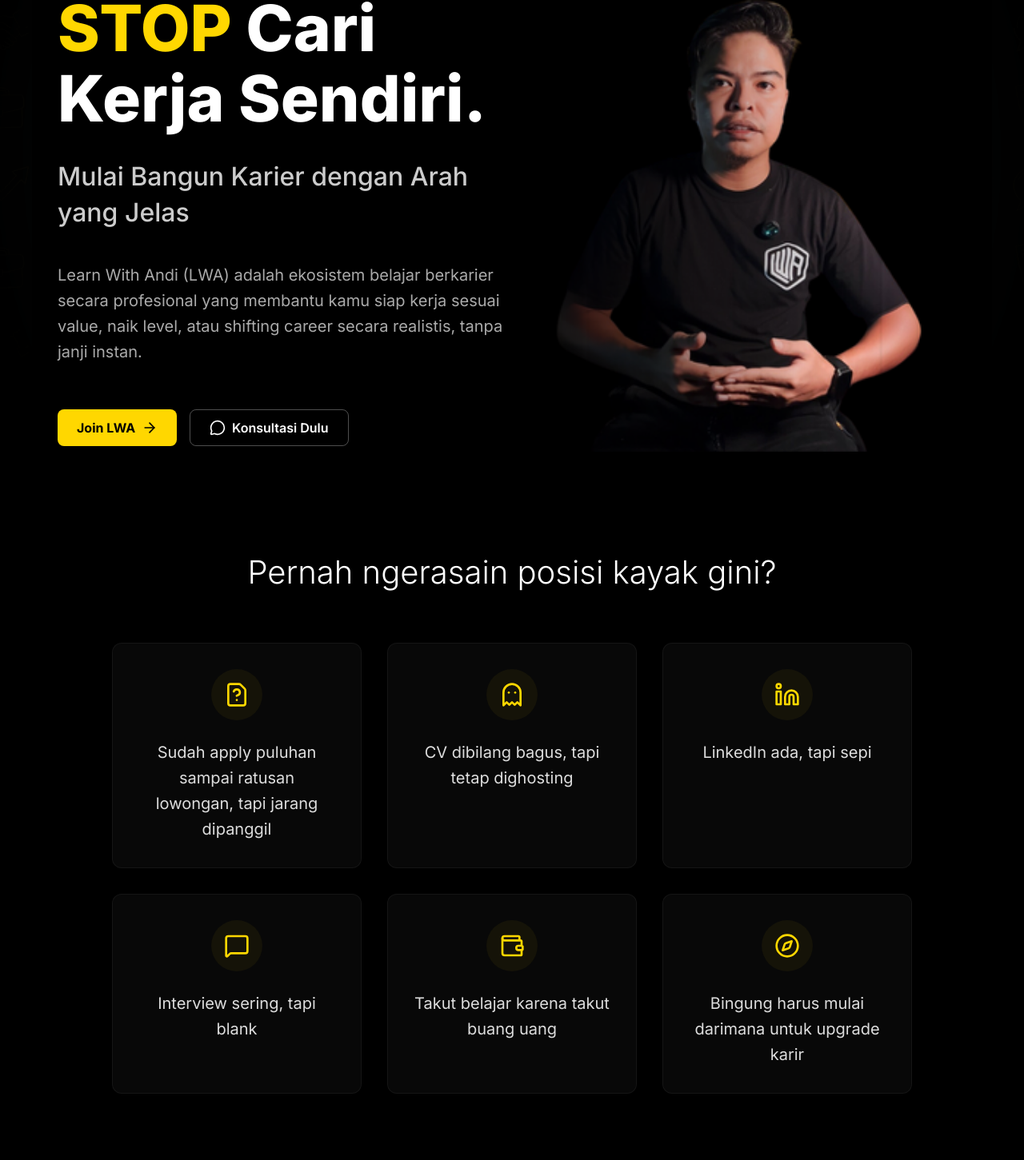
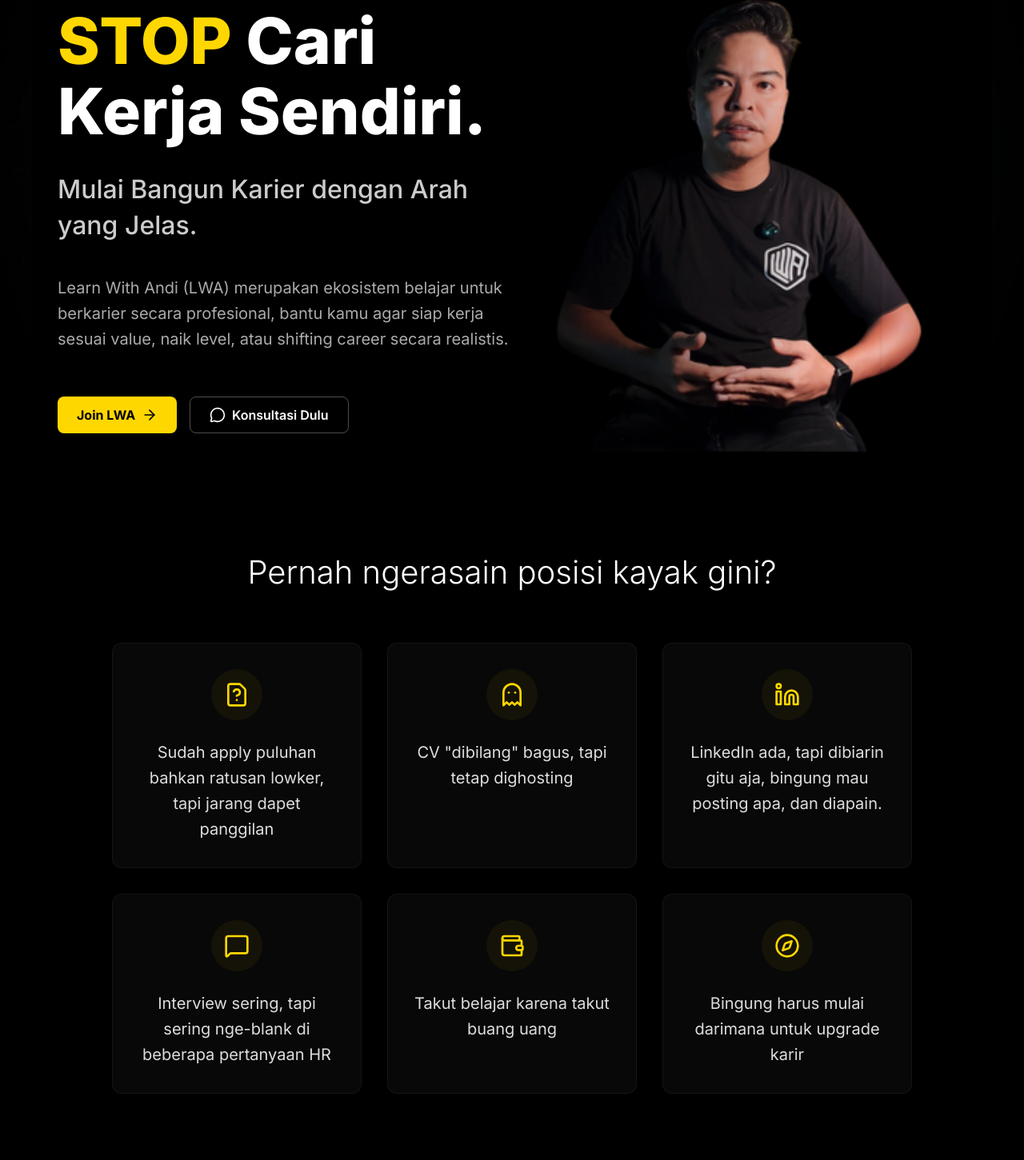
Before and after one commit to alvianzf/learnwithandi.com, a Next.js app: page / in a window 1280 px wide. Shown: the part 205-1656 px from the top of the page at 80% size. Built offline with nearby package versions, Linux system fonts and the light colour scheme.

Commit message:
docs: Update marketing copy for hero and problem sections and remove the arrow icon from the primary CTA button.

```diff
--- a/src/data/content.ts
+++ b/src/data/content.ts
@@ -61,9 +61,9 @@
   },
   hero: {
     badge: "Career Coaching Indonesia",
-    headline: "STOP Cari Kerja Sendiri.",
-    subHeadline: "Mulai Bangun Karier dengan Arah yang Jelas",
-    description: "Learn With Andi (LWA) adalah ekosistem belajar berkarier secara profesional yang membantu kamu siap kerja sesuai value, naik level, atau shifting career secara realistis, tanpa janji instan.",
+    headline: "STOP Cari Kerja Sendiri",
+    subHeadline: "Mulai Bangun Karier dengan Arah yang Jelas.",
+    description: "Learn With Andi (LWA) merupakan ekosistem belajar untuk berkarier secara profesional, bantu kamu agar siap kerja sesuai value, naik level, atau shifting career secara realistis.",
     primaryCta: {
       text: "Join LWA",
       link: "#offer",
@@ -77,12 +77,12 @@
   },
   problem: {
     id: "problem",
-    title: "Pernah ngerasain posisi kayak gini?",
+    title: "Pernah Di Posisi Gini?",
     painPoints: [
-      "Sudah apply puluhan sampai ratusan lowongan, tapi jarang dipanggil",
-      "CV dibilang bagus, tapi tetap dighosting",
-      "LinkedIn ada, tapi sepi",
-      "Interview sering, tapi blank",
+      "Sudah apply puluhan bahkan ratusan lowker, tapi jarang dapet panggilan",
+      'CV "dibilang" bagus, tapi tetap dighosting',
+      "LinkedIn ada, tapi dibiarin gitu aja, bingung mau posting apa, dan diapain.",
+      "Interview sering, tapi sering nge-blank di beberapa pertanyaan HR",
       "Takut belajar karena takut buang uang",
       "Bingung harus mulai darimana untuk upgrade karir", // Inferred 6th point
     ],
```
